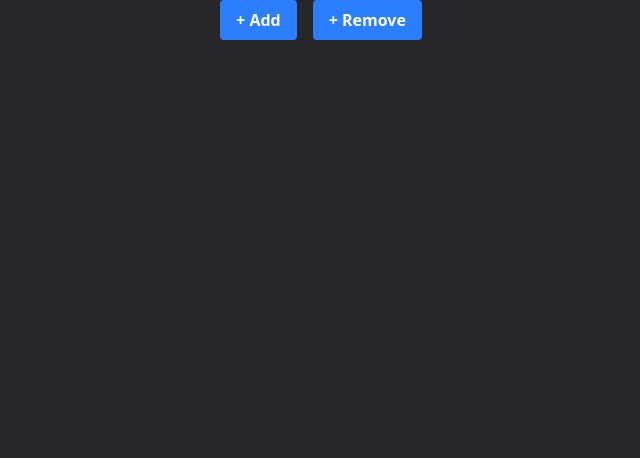
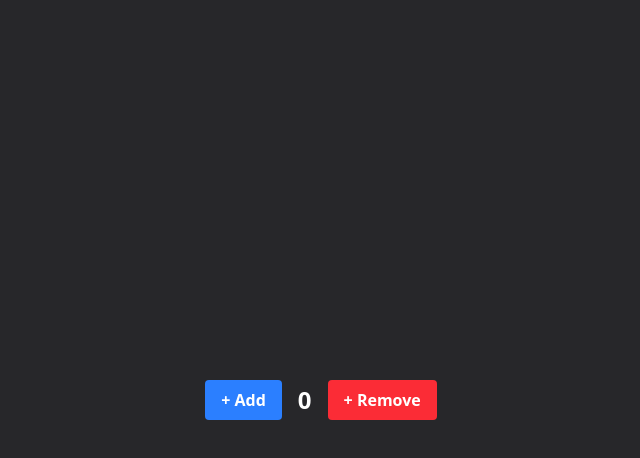
Before and after one commit to codermeghagithub/Frontend1, a React (Vite) app in the folder Frontend_1/React_js/: page / in a window 1280 px wide. Shown: the top 458 px of the page, without its empty margins (319-959 px from the left). Built offline with nearby package versions, Linux system fonts and the light colour scheme.

Commit message:
feat: Enhance App component with useRef for rendering count and improve button functionality

```diff
--- a/Frontend_1/React_js/src/App.jsx
+++ b/Frontend_1/React_js/src/App.jsx
@@ -1,13 +1,24 @@
-import React from 'react'
-
+import React,{useEffect,useRef} from "react";
 const App = () => {
   const [count,setCount]=React.useState(0);
+  const countRef=useRef(0);
+
+  let count2=0;
+useEffect(()=>{
+  countRef.current=countRef.current+1;
+  console.log("Rendering App component",countRef.current);
+})
+
   return (
-    <div className='flexflex-col items-center justify-center h-screen bg-zinc-800 text-white'>
+    <div className='flex flex-col items-center justify-center h-screen bg-zinc-800 text-white'>
 <div className='flex flex-row items-center justify-center gap-4'>
-<button className='bg-blue-500 hover:bg-blue-700 text-white font-bold py-2 px-4 rounded'>+ Add
+
+<button onClick={()=>setCount(count+1)}
+className='bg-blue-500 hover:bg-blue-700 text-white font-bold py-2 px-4 rounded'>+ Add
 </button>
-<button className='bg-blue-500 hover:bg-blue-700 text-white font-bold py-2 px-4 rounded'>+ Remove
+<span className="text-2xl font-bold">{count}</span>
+<button onClick={()=>setCount(count-1)}
+className='bg-red-500 hover:bg-red-700 text-white font-bold py-2 px-4 rounded'>+ Remove
 </button>
     </div>
     </div>
```
